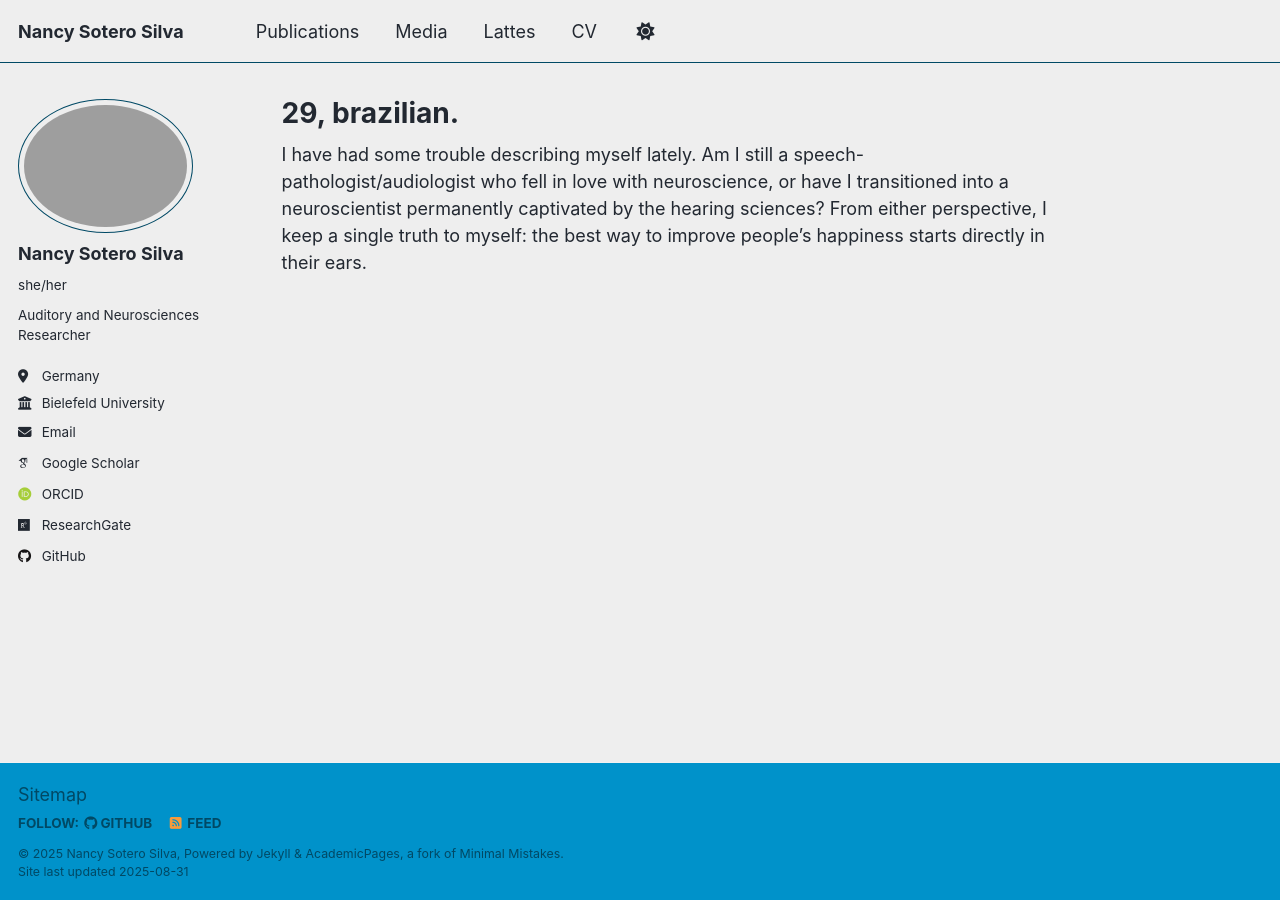
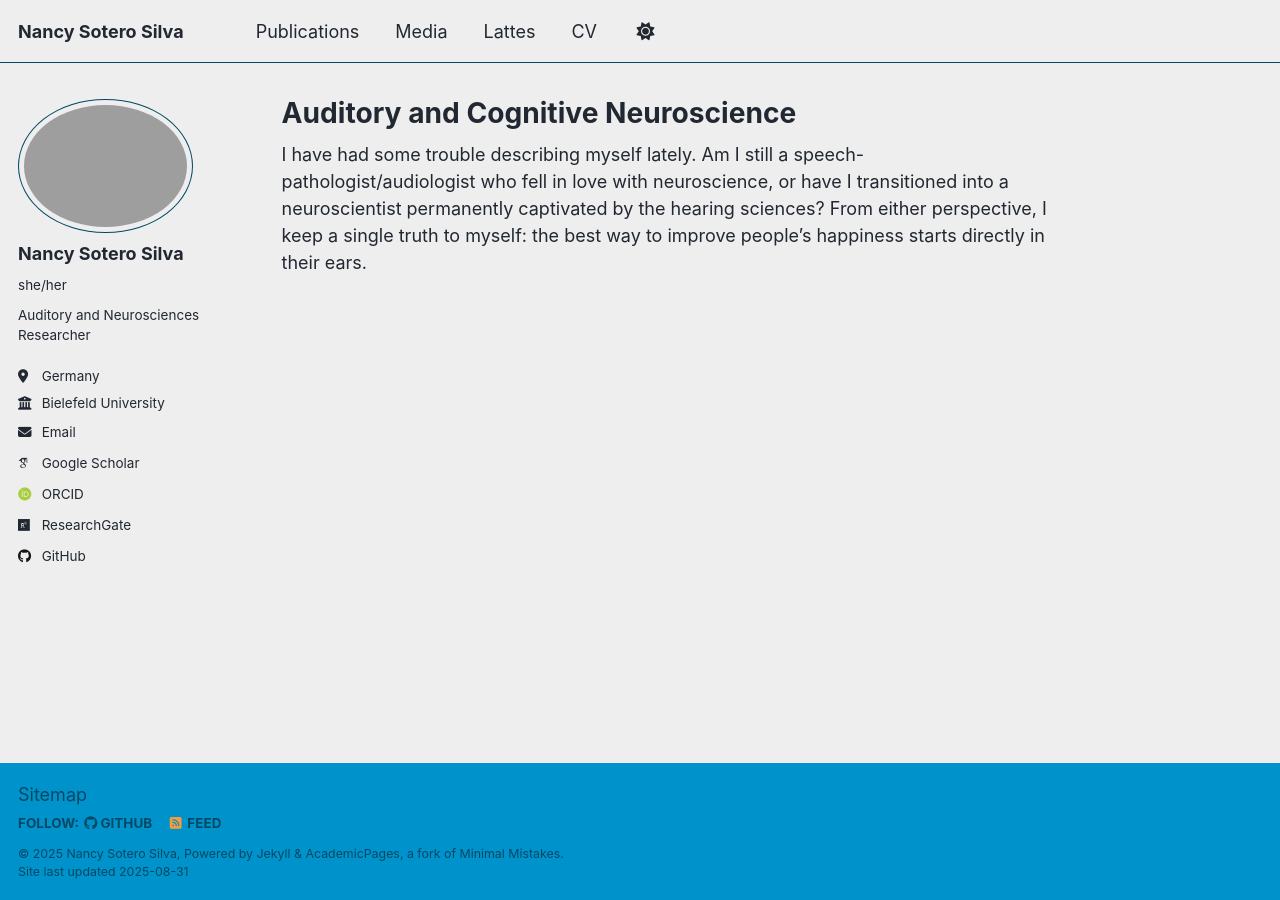
Before and after one commit to nancysotero/neuronency, a Jekyll site: the page built from _pages/about.md, in a window 1280 px wide. Built offline with Jekyll 4.4.1, drawn with Linux system fonts in a browser that asks for light colours; some web fonts are replaced; a script that is not in the unit is left out.

Commit message:
Update about.md

```diff
--- a/_pages/about.md
+++ b/_pages/about.md
@@ -1,6 +1,6 @@
 ---
 permalink: /
-title: "29, brazilian."
+title: "Auditory and Cognitive Neuroscience"
 author_profile: true
 redirect_from:
   - /about/
```
